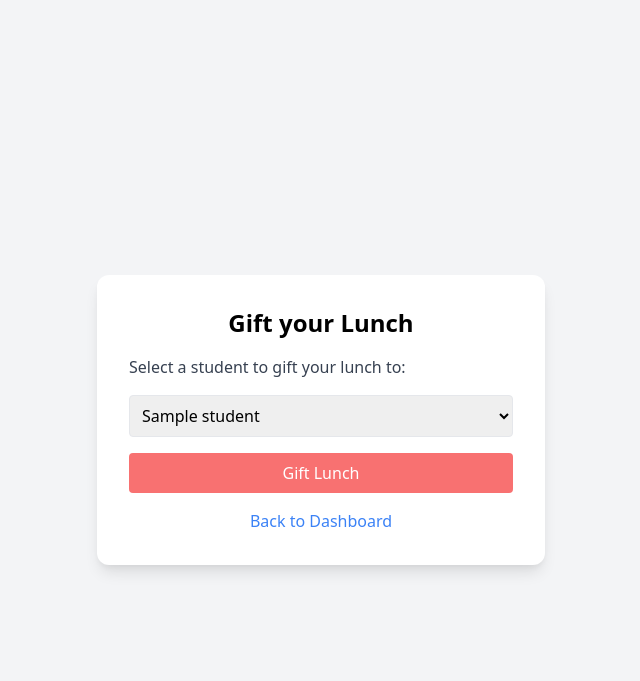
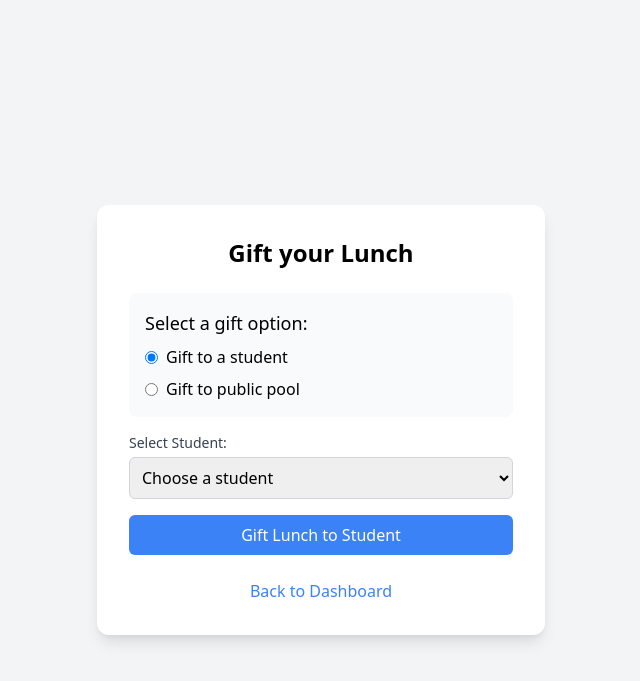
Before and after one commit to JuliusThe5th/Luncheroo, a Flask app: template templates/gift_lunch.html in a window 1280 px wide. Shown: the top 681 px of the page, without its empty margins (319-959 px from the left). Run offline with Flask 3, Linux system fonts and the light colour scheme; the template is opened without the code that fills it: most values are stand-ins (such as "Sample title", 1, 10 or a date in 2020); parts of the project's set-up code (start-up, migrations or seed data) failed here and were passed over.

Commit message:
Add public lunch pool feature and refactor lunch gifting logic

```diff
--- a/app.py
+++ b/app.py
@@ -169,40 +169,119 @@ def get_db():
     conn.row_factory = sqlite3.Row
     return conn
 
+
 def init_db():
     """Initialize the database with required tables"""
     conn = get_db()
     c = conn.cursor()
     # Create obed table
     c.execute('''
-        CREATE TABLE IF NOT EXISTS obed (
-            id INTEGER PRIMARY KEY AUTOINCREMENT,
-            jmeno TEXT,
-            obed_1 INTEGER,
-            obed_2 INTEGER,
-            obed_3 INTEGER,
-            datum TEXT
-        )
-    ''')
+              CREATE TABLE IF NOT EXISTS obed
+              (
+                  id
+                  INTEGER
+                  PRIMARY
+                  KEY
+                  AUTOINCREMENT,
+                  jmeno
+                  TEXT,
+                  obed_1
+                  INTEGER,
+                  obed_2
+                  INTEGER,
+                  obed_3
+                  INTEGER,
+                  datum
+                  TEXT
+              )
+              ''')
     # Create students table
     c.execute('''
-        CREATE TABLE IF NOT EXISTS students (
-            id INTEGER PRIMARY KEY AUTOINCREMENT,
-            name TEXT NOT NULL,
-            card_id TEXT UNIQUE NOT NULL
-        )
-    ''')
+              CREATE TABLE IF NOT EXISTS students
+              (
+                  id
+                  INTEGER
+                  PRIMARY
+                  KEY
+                  AUTOINCREMENT,
+                  name
+                  TEXT
+                  NOT
+                  NULL,
+                  card_id
+                  TEXT
+                  UNIQUE
+                  NOT
+                  NULL
+              )
+              ''')
 
     c.execute('''
-        CREATE TABLE IF NOT EXISTS gifted_lunches (
-            id INTEGER PRIMARY KEY AUTOINCREMENT,
-            giver_id INTEGER NOT NULL,
-            receiver_id INTEGER NOT NULL,
-            date TEXT NOT NULL,
-            FOREIGN KEY (giver_id) REFERENCES students(id),
-            FOREIGN KEY (receiver_id) REFERENCES students(id)
-        )
-    ''')
+              CREATE TABLE IF NOT EXISTS gifted_lunches
+              (
+                  id
+                  INTEGER
+                  PRIMARY
+                  KEY
+                  AUTOINCREMENT,
+                  giver_id
+                  INTEGER
+                  NOT
+                  NULL,
+                  receiver_id
+                  INTEGER
+                  NOT
+                  NULL,
+                  date
+                  TEXT
+                  NOT
+                  NULL,
+                  FOREIGN
+                  KEY
+              (
+                  giver_id
+              ) REFERENCES students
+              (
+                  id
+              ),
+                  FOREIGN KEY
+              (
+                  receiver_id
+              ) REFERENCES students
+              (
+                  id
+              )
+                  )
+              ''')
+
+    # Create public_pool table
+    c.execute('''
+              CREATE TABLE IF NOT EXISTS public_pool
+              (
+                  id
+                  INTEGER
+                  PRIMARY
+                  KEY
+                  AUTOINCREMENT,
+                  lunch_number
+                  INTEGER
+                  NOT
+                  NULL,
+                  quantity
+                  INTEGER
+                  NOT
+                  NULL
+                  DEFAULT
+                  0
+              )
+              ''')
+
+    # Initialize the pool with zero lunches if it doesn't exist
+    c.execute("SELECT COUNT(*) FROM public_pool")
+    if c.fetchone()[0] == 0:
+        for i in range(1, 4):
+            c.execute("INSERT INTO public_pool (lunch_number, quantity) VALUES (?, 0)", (i,))
+
     conn.commit()
     conn.close()
     print("Database initialized successfully")
@@ -508,48 +587,132 @@ def gift_lunch():
     error = None
 
     if request.method == 'POST':
-        receiver_id = request.form.get('receiver_id')
+        action = request.form.get('action', 'gift_to_student')
         today = datetime.now().strftime("%Y-%m-%d")
+
         # Find giver's lunch for today
         c.execute("SELECT * FROM obed WHERE jmeno = ? AND datum = ?", (user_name, today))
         giver_lunch = c.fetchone()
+
         if not giver_lunch or not any(giver_lunch[f'obed_{i}'] == 1 for i in range(1, 4)):
             error = "You don't have a lunch to gift."
         else:
-            # Find receiver's name
-            c.execute("SELECT name FROM students WHERE id = ?", (receiver_id,))
-            receiver_name = c.fetchone()['name']
-            # Find receiver's lunch for today
-            c.execute("SELECT * FROM obed WHERE jmeno = ? AND datum = ?", (receiver_name, today))
-            receiver_lunch = c.fetchone()
-            # Check if receiver already has a lunch
-            if receiver_lunch and (receiver_lunch['obed_1'] == 1 or receiver_lunch['obed_2'] == 1 or receiver_lunch['obed_3'] == 1):
-                message = f"{receiver_name} already has lunch for today."
-            else:
-                # Determine which lunch is owned
-                for i in range(1, 4):
-                    if giver_lunch[f'obed_{i}'] == 1:
-                        # Remove lunch from giver
-                        c.execute(f"UPDATE obed SET obed_{i} = 0 WHERE id = ?", (giver_lunch['id'],))
-                        # Add lunch to receiver (insert if not exists)
-                        if receiver_lunch:
-                            c.execute(f"UPDATE obed SET obed_{i} = 1 WHERE id = ?", (receiver_lunch['id'],))
-                        else:
-                            c.execute(
-                                "INSERT INTO obed (jmeno, obed_1, obed_2, obed_3, datum) VALUES (?, ?, ?, ?, ?)",
-                                (receiver_name, 1 if i == 1 else 0, 1 if i == 2 else 0, 1 if i == 3 else 0, today)
-                            )
-                        break
-                # Record the gift
-                c.execute(
-                    "INSERT INTO gifted_lunches (giver_id, receiver_id, date) VALUES (?, ?, ?)",
-                    (giver['id'], receiver_id, today)
-                )
+            # Determine which lunch the giver has
+            giver_lunch_number = None
+            for i in range(1, 4):
+                if giver_lunch[f'obed_{i}'] == 1:
+                    giver_lunch_number = i
+                    break
+
+            if action == 'gift_to_student':
+                receiver_id = request.form.get('receiver_id')
+                # Find receiver's name
+                c.execute("SELECT name FROM students WHERE id = ?", (receiver_id,))
+                receiver_name = c.fetchone()['name']
+                # Find receiver's lunch for today
+                c.execute("SELECT * FROM obed WHERE jmeno = ? AND datum = ?", (receiver_name, today))
+                receiver_lunch = c.fetchone()
+
+                # Check if receiver already has a lunch
+                if receiver_lunch and any(receiver_lunch[f'obed_{i}'] == 1 for i in range(1, 4)):
+                    message = f"{receiver_name} already has lunch for today."
+                else:
+                    # Remove lunch from giver
+                    c.execute(f"UPDATE obed SET obed_{giver_lunch_number} = 0 WHERE id = ?", (giver_lunch['id'],))
+
+                    # Add lunch to receiver (insert if not exists)
+                    if receiver_lunch:
+                        c.execute(f"UPDATE obed SET obed_{giver_lunch_number} = 1 WHERE id = ?", (receiver_lunch['id'],))
+                    else:
+                        lunch_values = [0, 0, 0]
+                        lunch_values[giver_lunch_number - 1] = 1
+                        c.execute(
+                            "INSERT INTO obed (jmeno, obed_1, obed_2, obed_3, datum) VALUES (?, ?, ?, ?, ?)",
+                            (receiver_name, lunch_values[0], lunch_values[1], lunch_values[2], today)
+                        )
+
+                    # Record the gift
+                    c.execute(
+                        "INSERT INTO gifted_lunches (giver_id, receiver_id, date) VALUES (?, ?, ?)",
+                        (giver['id'], receiver_id, today)
+                    )
+                    conn.commit()
+                    message = "Lunch successfully gifted!"
+
+            elif action == 'gift_to_pool':
+                # Remove lunch from giver
+                c.execute(f"UPDATE obed SET obed_{giver_lunch_number} = 0 WHERE id = ?", (giver_lunch['id'],))
+
+                # Add to public pool
+                c.execute("UPDATE public_pool SET quantity = quantity + 1 WHERE lunch_number = ?",
+                         (giver_lunch_number,))
+
                 conn.commit()
-                message = "Lunch successfully gifted!"
+                message = "Lunch successfully added to the public pool!"
 
     conn.close()
     return render_template('gift_lunch.html', students=students, message=message, error=error)
+
+@app.route('/public-pool', methods=['GET', 'POST'])
+def public_pool():
+    if 'user' not in session:
+        return redirect(url_for('login'))
+
+    conn = get_db()
+    c = conn.cursor()
+    user_name = session['user']['name']
+    message = None
+    error = None
+
+    if request.method == 'POST':
+        action = request.form.get('action')
+        if action == 'take_from_pool':
+            lunch_number = int(request.form.get('lunch_number'))
+            today = datetime.now().strftime("%Y-%m-%d")
+
+            # Check if user already has a lunch
+            c.execute("SELECT * FROM obed WHERE jmeno = ? AND datum = ?", (user_name, today))
+            user_lunch = c.fetchone()
+
+            if user_lunch and any(user_lunch[f'obed_{i}'] == 1 for i in range(1, 4)):
+                error = "You already have a lunch for today."
+            else:
+                # Check if there are lunches available in the pool
+                c.execute("SELECT quantity FROM public_pool WHERE lunch_number = ?", (lunch_number,))
+                pool_lunch = c.fetchone()
+
+                if pool_lunch and pool_lunch['quantity'] > 0:
+                    # Decrease the pool quantity
+                    c.execute("UPDATE public_pool SET quantity = quantity - 1 WHERE lunch_number = ?",
+                             (lunch_number,))
+
+                    # Add lunch to user
+                    if user_lunch:
+                        c.execute(f"UPDATE obed SET obed_{lunch_number} = 1 WHERE id = ?", (user_lunch['id'],))
+                    else:
+                        lunch_values = [0, 0, 0]
+                        lunch_values[lunch_number - 1] = 1
+                        c.execute(
+                            "INSERT INTO obed (jmeno, obed_1, obed_2, obed_3, datum) VALUES (?, ?, ?, ?, ?)",
+                            (user_name, lunch_values[0], lunch_values[1], lunch_values[2], today)
+                        )
+
+                    conn.commit()
+                    message = f"Lunch #{lunch_number} successfully claimed from the pool!"
+                else:
+                    error = "No lunches of this type available in the pool."
+
+    # Get current pool status
+    c.execute("SELECT lunch_number, quantity FROM public_pool ORDER BY lunch_number")
+    pool_lunches = c.fetchall()
+    pool_empty = all(lunch['quantity'] == 0 for lunch in pool_lunches)
+
+    conn.close()
+    return render_template('public_pool.html',
+                          pool_lunches=pool_lunches,
+                          pool_empty=pool_empty,
+                          message=message,
+                          error=error)
 
 if __name__ == '__main__':
     with app.app_context():
--- a/templates/dashboard.html
+++ b/templates/dashboard.html
@@ -30,9 +30,13 @@
                     </div>
                 {% endif %}
             </div>
+        <!-- Add this to the div containing the links in dashboard.html -->
             <div class="text-center">
     <a href="{{ url_for('gift_lunch') }}" class="inline-block bg-blue-400 text-white px-6 py-2 rounded-lg font-medium shadow hover:bg-blue-500 transition mt-4">
         Gift your Lunch
+    </a>
+    <a href="{{ url_for('public_pool') }}" class="inline-block bg-green-400 text-white px-6 py-2 rounded-lg font-medium shadow hover:bg-green-500 transition mt-4">
+        Public Lunch Pool
     </a>
     <a href="/logout" class="inline-block bg-red-400 text-white px-6 py-2 rounded-lg font-medium shadow hover:bg-red-500 transition">
         Logout
--- a/templates/gift_lunch.html
+++ b/templates/gift_lunch.html
@@ -10,32 +10,80 @@
 <body class="bg-gray-100 min-h-screen flex flex-col items-center justify-center">
     <div class="bg-white rounded-xl shadow-lg p-8 w-full max-w-md mt-10">
         <h2 class="text-2xl font-bold mb-4 text-center">Gift your Lunch</h2>
+
         {% if error %}
             <div class="bg-red-100 text-red-800 text-center rounded-lg p-4 mb-4 font-semibold">
                 {{ error }}
             </div>
         {% endif %}
+
         {% if message %}
-            {% if "already" in message %}
-                <div class="bg-red-100 text-red-800 text-center rounded-lg p-4 mb-4 font-semibold">
-                    {{ message }}
-                </div>
-            {% else %}
             <div class="bg-green-100 text-green-800 text-center rounded-lg p-4 mb-4 font-semibold">
                 {{ message }}
             </div>
         {% endif %}
-        {% endif %}
+
+        <div class="mt-6 space-y-4">
+            <div class="bg-gray-50 p-4 rounded-lg">
+                <h3 class="text-lg font-medium mb-2">Select a gift option:</h3>
+
+                <div class="space-y-2">
+                    <div class="flex items-center">
+                        <input type="radio" id="gift_student" name="gift_option" value="student" checked
+                               onclick="document.getElementById('student_section').classList.remove('hidden');
+                                        document.getElementById('pool_section').classList.add('hidden');"
+                               class="mr-2">
+                        <label for="gift_student">Gift to a student</label>
+                    </div>
+
+                    <div class="flex items-center">
+                        <input type="radio" id="gift_pool" name="gift_option" value="pool"
+                               onclick="document.getElementById('student_section').classList.add('hidden');
+                                        document.getElementById('pool_section').classList.remove('hidden');"
+                               class="mr-2">
+                        <label for="gift_pool">Gift to public pool</label>
+                    </div>
+                </div>
+            </div>
+
+            <div id="student_section">
                 <form method="post" class="space-y-4">
-            <label for="receiver_id" class="block text-gray-700">Select a student to gift your lunch to:</label>
-            <select name="receiver_id" id="receiver_id" class="w-full border rounded p-2" required>
+                    <input type="hidden" name="action" value="gift_to_student">
+
+                    <div>
+                        <label for="receiver_id" class="block text-sm font-medium text-gray-700 mb-1">Select Student:</label>
+                        <select name="receiver_id" id="receiver_id" class="w-full p-2 border border-gray-300 rounded-md" required>
+                            <option value="" disabled selected>Choose a student</option>
                             {% for student in students %}
                                 <option value="{{ student.id }}">{{ student.name }}</option>
                             {% endfor %}
                         </select>
-            <button type="submit" class="w-full bg-red-400 text-white px-4 py-2 rounded hover:bg-red-500 transition">Gift Lunch</button>
+                    </div>
+
+                    <button type="submit" class="w-full bg-blue-500 text-white py-2 px-4 rounded-md hover:bg-blue-600 focus:outline-none focus:ring-2 focus:ring-blue-500 focus:ring-offset-2">
+                        Gift Lunch to Student
+                    </button>
                 </form>
-        <div class="mt-4 text-center">
+            </div>
+
+            <div id="pool_section" class="hidden">
+                <form method="post" class="space-y-4">
+                    <input type="hidden" name="action" value="gift_to_pool">
+
+                    <div class="bg-blue-50 p-4 rounded-lg mb-4">
+                        <p class="text-blue-800">
+                            Your lunch will be added to the public pool where any student can claim it.
+                        </p>
+                    </div>
+
+                    <button type="submit" class="w-full bg-green-500 text-white py-2 px-4 rounded-md hover:bg-green-600 focus:outline-none focus:ring-2 focus:ring-green-500 focus:ring-offset-2">
+                        Gift Lunch to Public Pool
+                    </button>
+                </form>
+            </div>
+        </div>
+
+        <div class="mt-6 text-center">
             <a href="{{ url_for('dashboard') }}" class="text-blue-500 hover:underline">Back to Dashboard</a>
         </div>
     </div>
```
Also changed, not shown: templates/public_pool.html (added, +57 -0 lines), instance/icanteen.db. Lines whose indentation alone changed are shown as unchanged.
